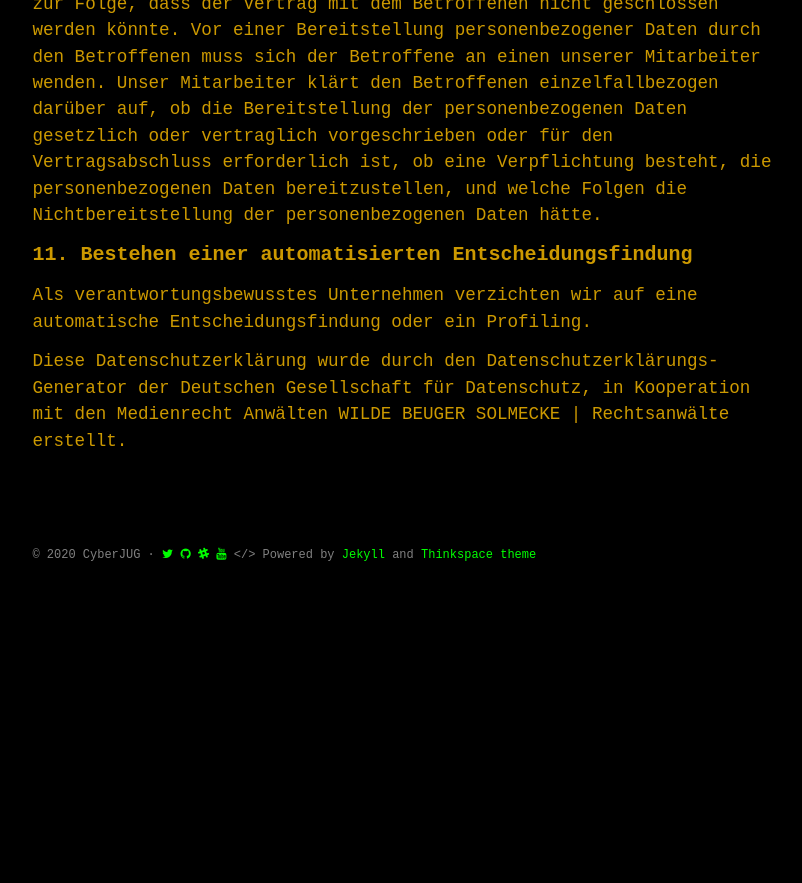
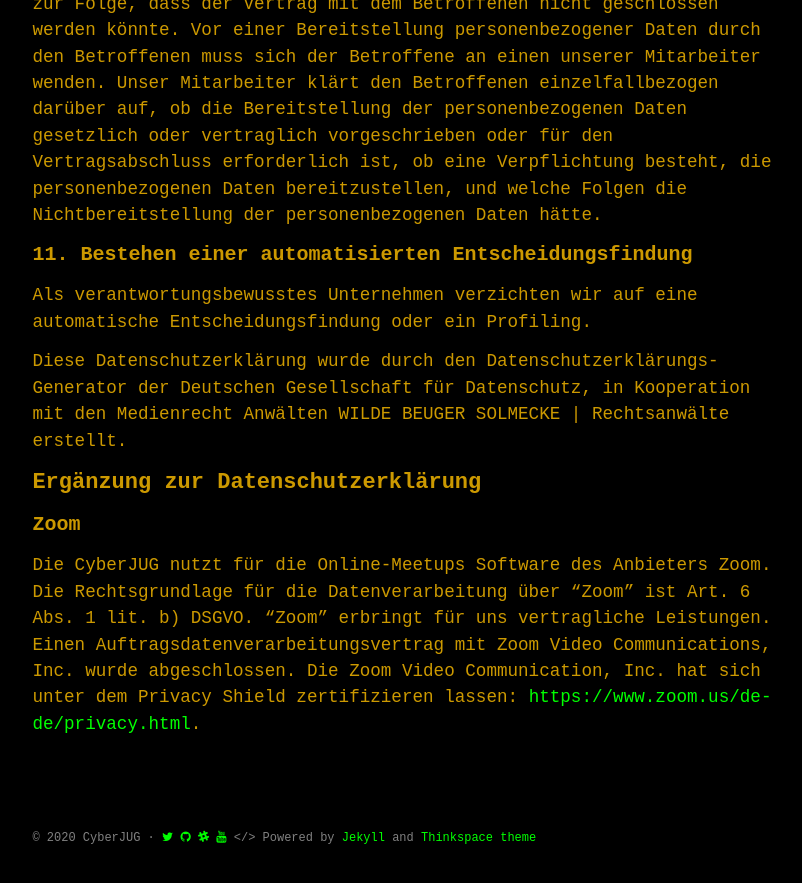
Before and after one commit to cyberjug/website, a Jekyll site: the page built from docs/kontakt.md, in a window 1280 px wide and 900 px high, scrolled down 14488 px. Shown: the top 883 px of the window, without its empty margins (234-1036 px from the left). Built offline with Jekyll 4.4.1, drawn with Linux system fonts in a browser that asks for light colours; some web fonts are replaced; before the commit the page ends 15105 px from its top, so only the background shows below that.

Commit message:
add zoom

```diff
--- a/docs/kontakt.md
+++ b/docs/kontakt.md
@@ -220,3 +220,10 @@
 Als verantwortungsbewusstes Unternehmen verzichten wir auf eine automatische Entscheidungsfindung oder ein Profiling.
 
 Diese Datenschutzerklärung wurde durch den Datenschutzerklärungs-Generator der Deutschen Gesellschaft für Datenschutz, in Kooperation mit den Medienrecht Anwälten WILDE BEUGER SOLMECKE \| Rechtsanwälte erstellt.
+
+
+## Ergänzung zur Datenschutzerklärung
+
+### Zoom
+
+Die CyberJUG nutzt für die Online-Meetups Software des Anbieters Zoom. Die Rechtsgrundlage für die Datenverarbeitung über "Zoom" ist Art. 6 Abs. 1 lit. b) DSGVO. "Zoom" erbringt für uns vertragliche Leistungen. Einen Auftragsdatenverarbeitungsvertrag mit Zoom Video Communications, Inc. wurde abgeschlossen. Die Zoom Video Communication, Inc. hat sich unter dem Privacy Shield zertifizieren lassen: <https://www.zoom.us/de-de/privacy.html>.
```
